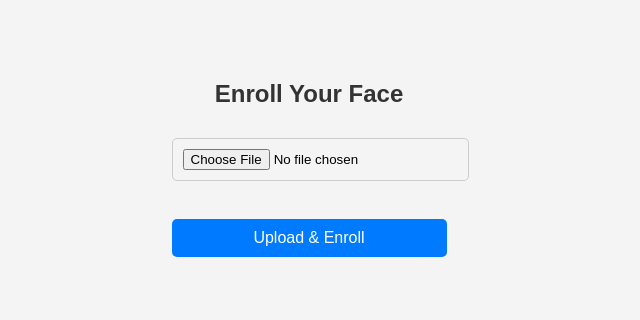
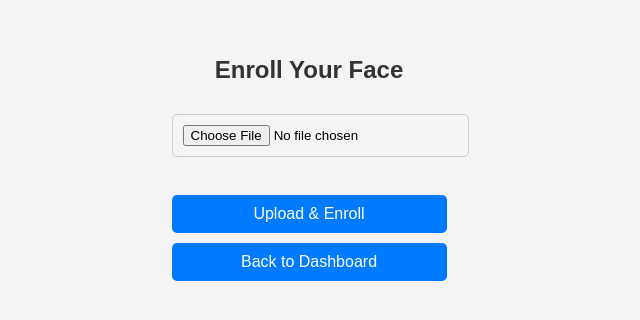
Before and after one commit to taanishqs28/HomeSentinel, a React (Create React App) app in the folder react-frontend/: page /create-face-recognition in a window 1280 px wide. Shown: the part 272-592 px from the top of the page, without its empty margins (331-971 px from the left). Built offline with nearby package versions, Linux system fonts and the light colour scheme; no server answers; the HTML template or start-up script is replaced by a standard one.

Commit message:
Added the back button

```diff
--- a/react-frontend/src/pages/CreateFaceRecognition.js
+++ b/react-frontend/src/pages/CreateFaceRecognition.js
@@ -4,8 +4,8 @@ import api from "../api";
 
 export default function CreateFaceRecognition() {
   const [file, setFile] = useState(null);
-  const [msg, setMsg]   = useState("");
-  const navigate        = useNavigate();
+  const [msg, setMsg] = useState("");
+  const navigate = useNavigate();
 
   const handleEnroll = async () => {
     if (!file) {
@@ -20,9 +20,25 @@ export default function CreateFaceRecognition() {
         headers: { "Content-Type": "multipart/form-data" },
       });
       setMsg("Face enrolled! Redirecting to dashboard…");
-      setTimeout(() => navigate("/dashboard"), 1500);
+      setTimeout(() => {
+        const role = localStorage.getItem("role");
+        if (role === "admin") {
+          navigate("/admin-dashboard");
+        } else {
+          navigate("/user-dashboard");
+        }
+      }, 1500);
     } catch (err) {
       setMsg("Enrollment failed: " + (err.response?.data?.detail || err.message));
+    }
+  };
+
+  const handleBack = () => {
+    const role = localStorage.getItem("role");
+    if (role === "admin") {
+      navigate("/admin-dashboard");
+    } else {
+      navigate("/user-dashboard");
     }
   };
 
@@ -32,11 +48,13 @@ export default function CreateFaceRecognition() {
       <input
         type="file"
         accept="image/*"
-        onChange={e => setFile(e.target.files[0])}
+        onChange={(e) => setFile(e.target.files[0])}
       />
       <br /><br />
       <button onClick={handleEnroll}>Upload & Enroll</button>
       {msg && <p>{msg}</p>}
+      <br />
+      <button onClick={handleBack}>Back to Dashboard</button>
     </div>
   );
 }
```
